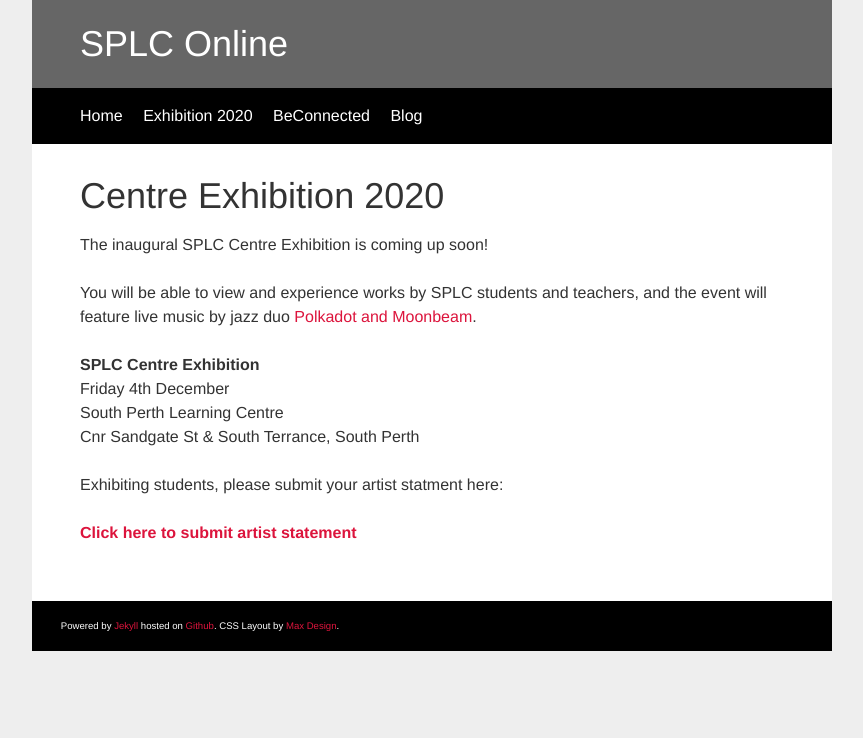
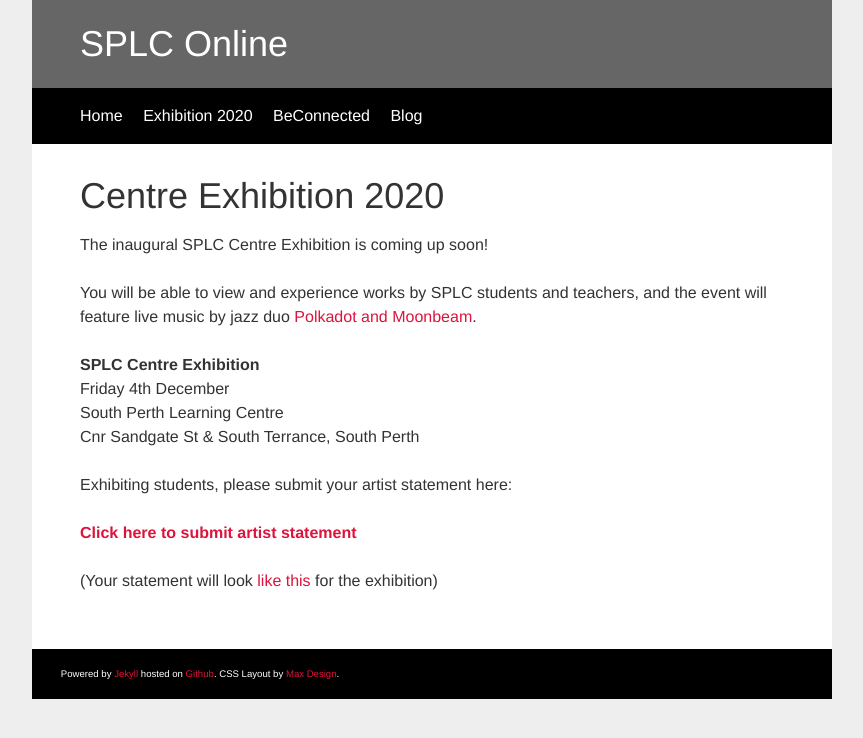
Before and after one commit to auxellbs/splconline.github.io, a Jekyll site: the page built from exhibition2020/index.md, in a window 1280 px wide. Shown: the top 738 px of the page, without its empty margins (208-1071 px from the left). Built offline with Jekyll 4.4.1, drawn with Linux system fonts in a browser that asks for light colours; our own code applies the rules of GitHub Pages for plain Markdown files.

Commit message:
Update index.md

```diff
--- a/exhibition2020/index.md
+++ b/exhibition2020/index.md
@@ -9,6 +9,8 @@
 South Perth Learning Centre
 Cnr Sandgate St & South Terrance, South Perth
 
-Exhibiting students, please submit your artist statment here:
+Exhibiting students, please submit your artist statement here:
 
 **[Click here to submit artist statement](https://docs.google.com/forms/d/e/1FAIpQLSc3zWrGxpJrQuvi_T9NEmM1k1lB_ygEPUYuHCIt-prxu0vwfg/viewform)**
+
+(Your statement will look [like this](http://splconline.org.au/exhibition2020/ArtistStatementSample.pdf) for the exhibition)
```
